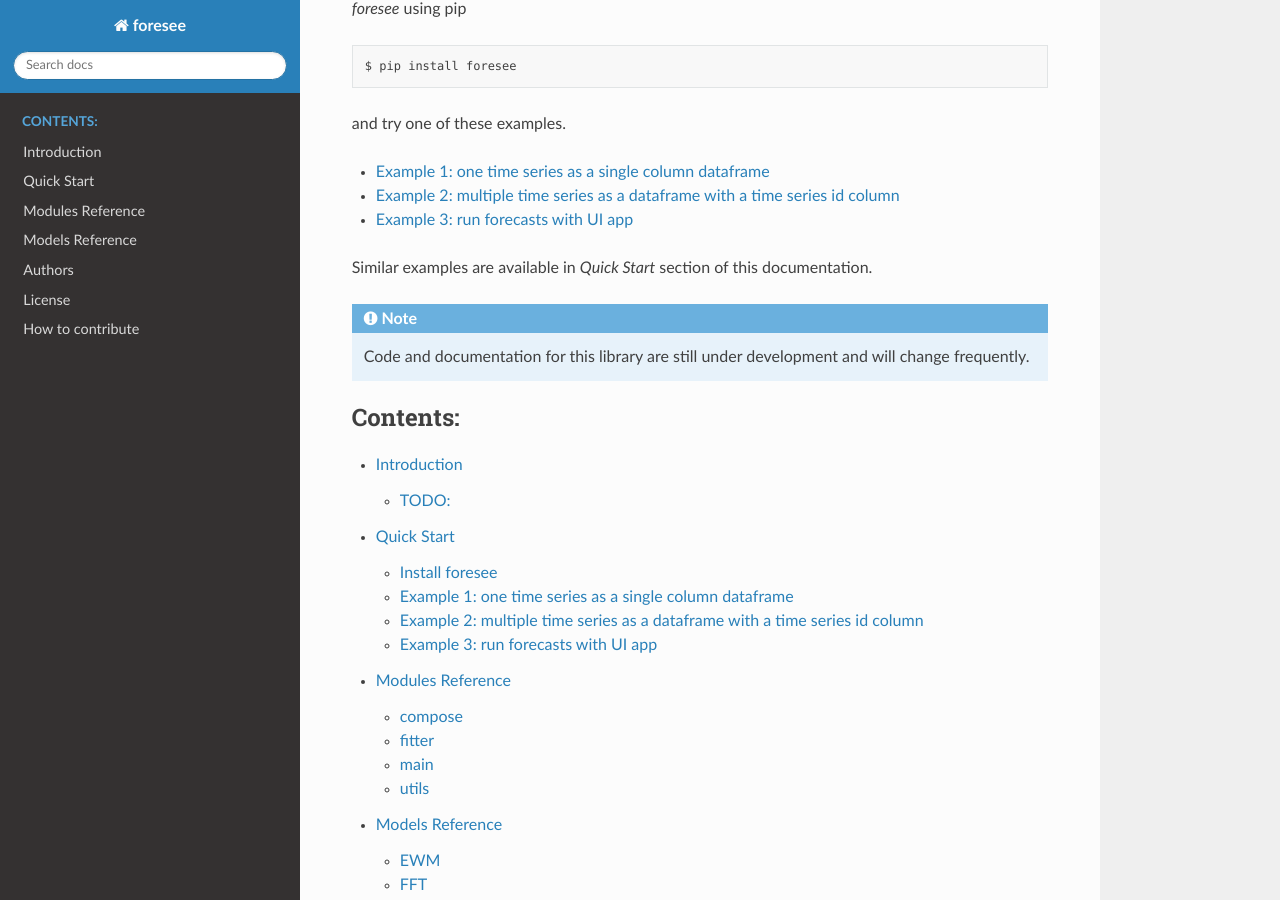
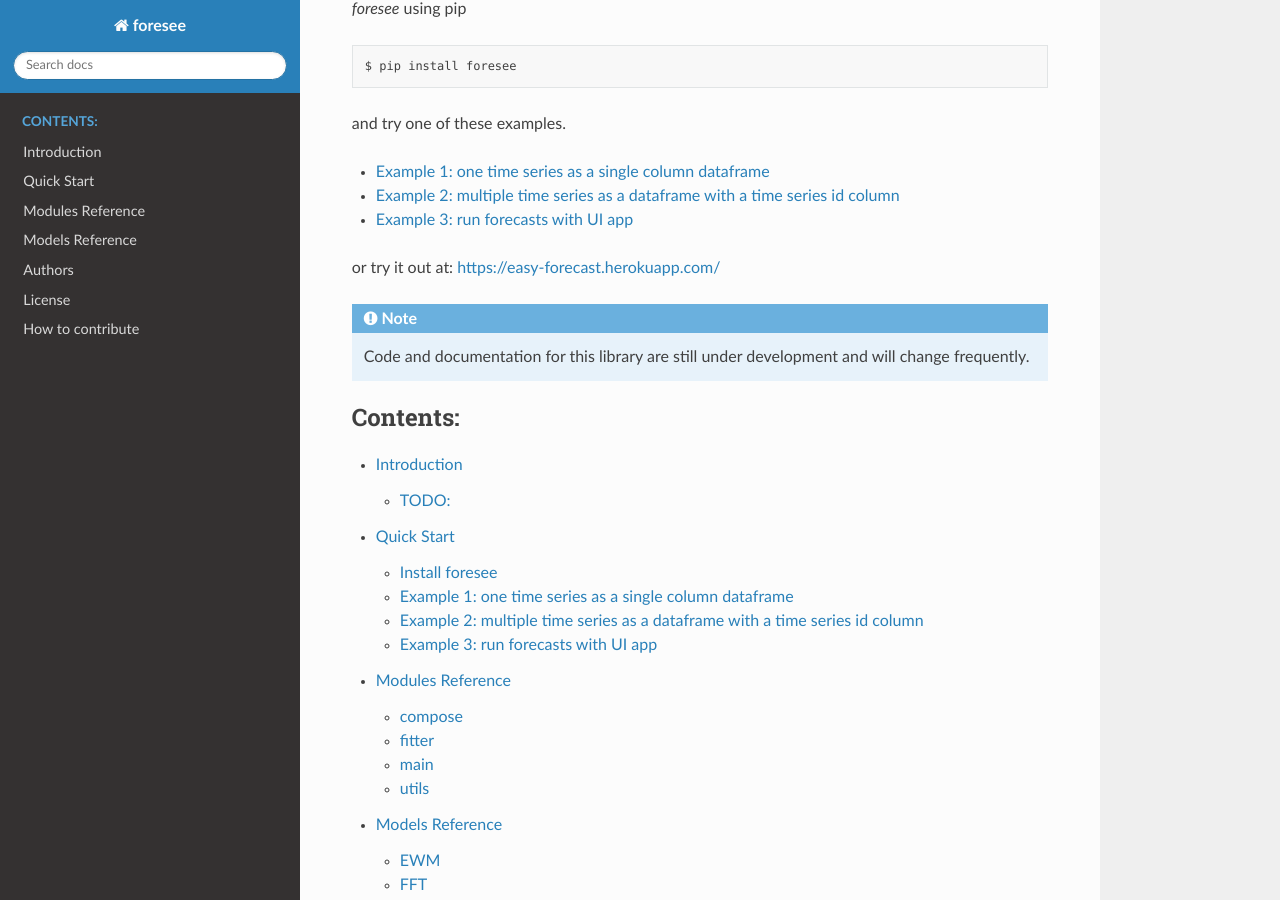
Before and after one commit to HamidM6/foresee, a Sphinx documentation site: the page built from docs/source/index.rst, in a window 1280 px wide and 900 px high, scrolled down 307 px. Built offline with Sphinx 7.4.7 and the Read the Docs theme 2.0.0, drawn with Linux system fonts in a browser that asks for light colours.

Commit message:
update docs

```diff
--- a/docs/source/index.rst
+++ b/docs/source/index.rst
@@ -25,8 +25,7 @@ and try one of these examples.
 * :ref:`many-time-series`
 * :ref:`drop-file-forecast`
 
-Similar examples are available in *Quick Start* section of this documentation.
-
+or try it out at: https://easy-forecast.herokuapp.com/
 
 .. note::
 	Code and documentation for this library are still under development and will change frequently.
```
Also changed, not shown: README.md (+8 -0 lines).
